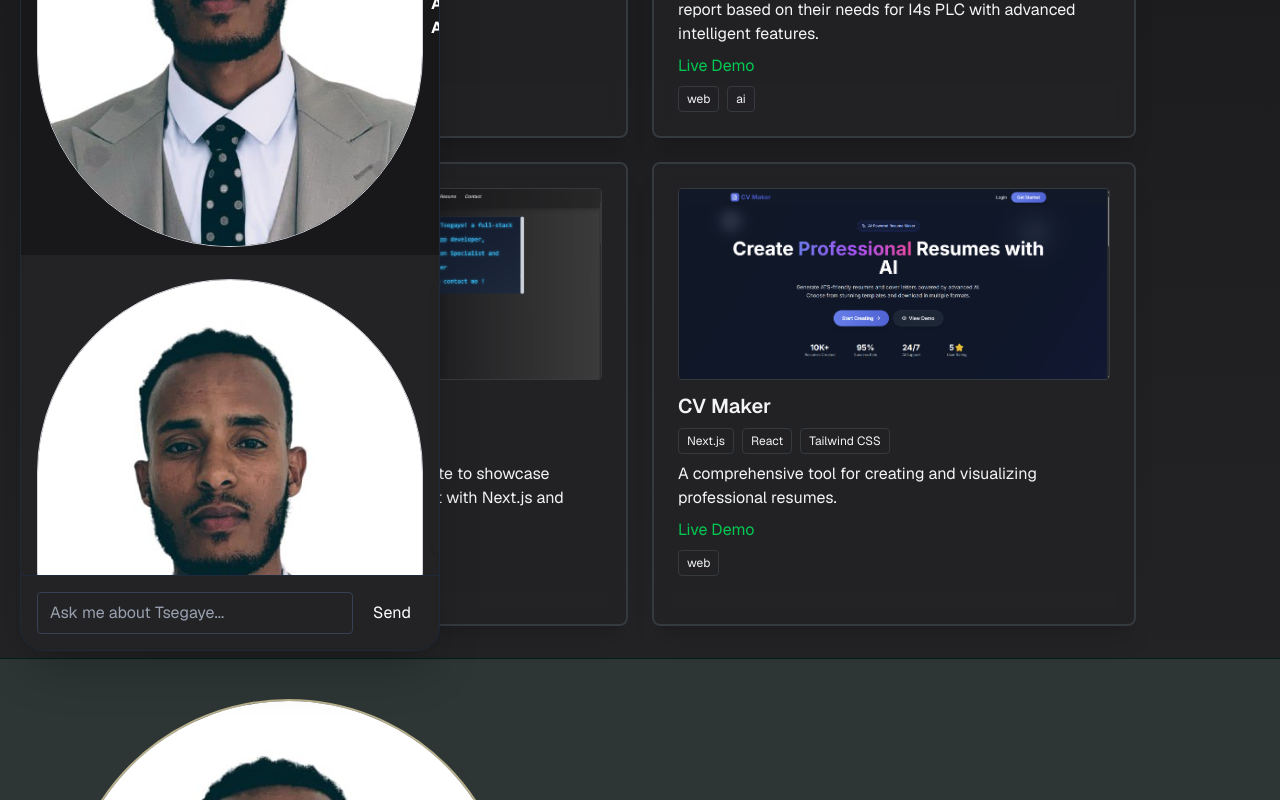
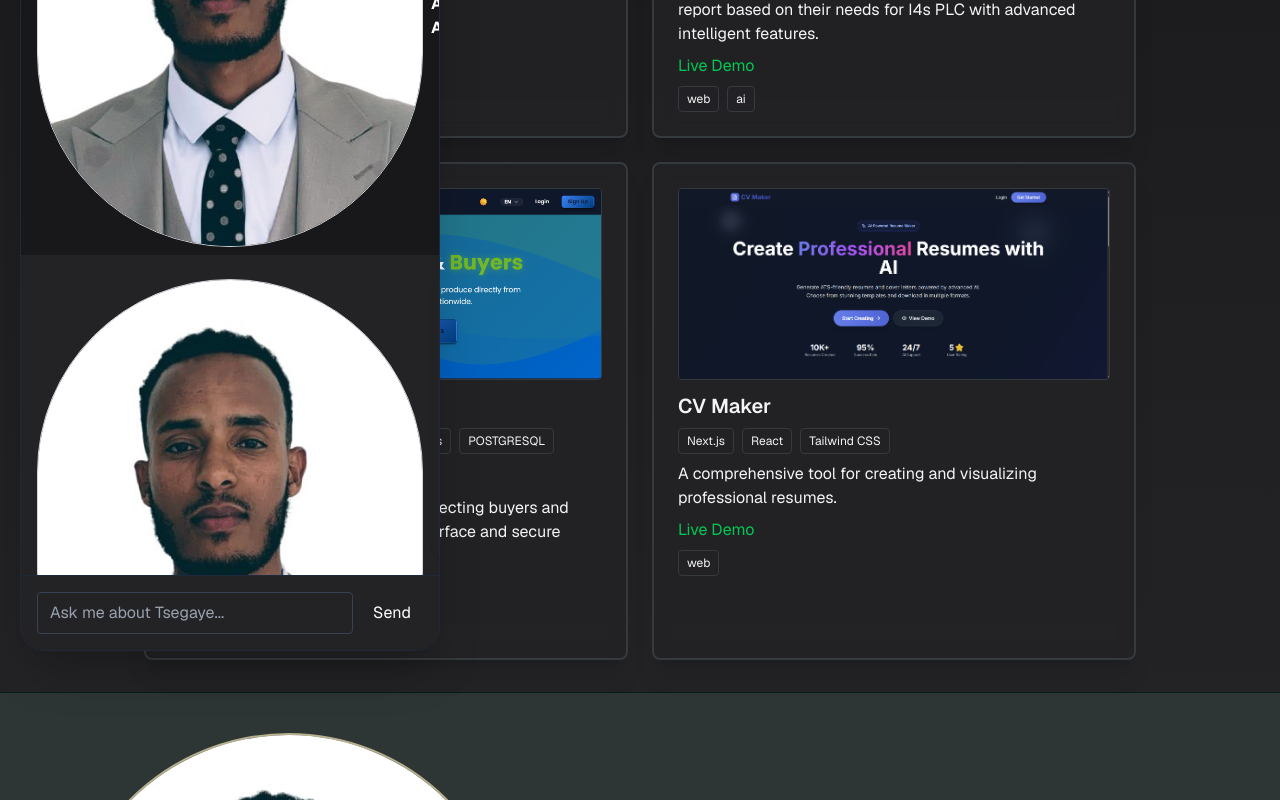
Before and after one commit to tsegayetadele255/portfolio, a Next.js app: page /projects in a window 1280 px wide. Shown: the part 548-1348 px from the top of the page. Built offline with nearby package versions, Linux system fonts and the light colour scheme.

Commit message:
Update projects: Replace Portfolio with Gulit market place

```diff
--- a/data/projects.ts
+++ b/data/projects.ts
@@ -29,13 +29,12 @@ export const projects: Project[] = [
     demo: 'https://proposalmaker.impactconsultet.com/',
   },
   {
-    title: 'Portfolio Website',
-    description: 'A modern, responsive portfolio website to showcase projects, skills, and testimonials. Built with Next.js and Tailwind CSS.',
-    techStack: ['Next.js', 'React', 'Tailwind CSS, AI'],
-    tags: ['web', 'ai'],
-    image: '/portifolioimage.png',
-    demo: 'https://tsegaye-tadele.com/',
-
+    title: 'Gulit market place',
+    description: 'An online marketplace platform connecting buyers and farmers. Features a user-friendly interface and secure transactions.',
+    techStack: ['Next.js', 'React', 'Tailwind CSS', 'Express', 'POSTGRESQL', 'JWT', 'i18next', 'Node.js'],
+    tags: ['web'],
+    image: '/gulit.png',
+    demo: 'https://gulit.impactconsultet.com/',
   },
   {
     title: 'CV Maker',
```
Also changed, not shown: public/gulit.png (added).
